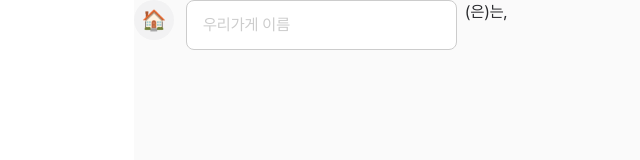
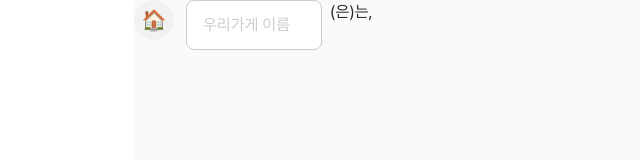
Before and after one commit to side-log/side-log-frontend, a Next.js app in the folder packages/scaffold/: page /landing/form in a window 1280 px wide. Shown: the top 160 px of the page, without its empty margins (86-726 px from the left). Built offline with nearby package versions, Linux system fonts and the light colour scheme; a web font is replaced by a local one.

Commit message:
feat: adjust TextField based on placeholder and incrase on input

```diff
--- a/packages/scaffold/src/components/common/textField/TextField.tsx
+++ b/packages/scaffold/src/components/common/textField/TextField.tsx
@@ -1,4 +1,4 @@
-import React, { useState } from "react"; // React import fo
+import React, { useCallback, useEffect, useRef, useState } from "react";
 import styled from "@emotion/styled";
 import { RegisterOptions, useFormContext, useWatch } from "react-hook-form";
 
@@ -13,12 +13,11 @@ interface TextFieldProps extends React.InputHTMLAttributes<HTMLInputElement> {
   onKeyDown?: (e: React.KeyboardEvent<HTMLInputElement>) => void;
 }
 
-const TextField = (props: TextFieldProps) => {
+const TextField: React.FC<TextFieldProps> = (props: TextFieldProps) => {
   const {
     id,
     placeholder,
     onKeyDown,
-    content,
     options,
     type = "text",
     minWidth,
@@ -27,8 +26,9 @@ const TextField = (props: TextFieldProps) => {
   } = props;
 
   const { register, watch, setValue, control } = useFormContext();
-  const [isFocused, setIsFocused] = useState(false);
+  const [inputWidth, setInputWidth] = useState<string>(minWidth);
 
+  const inputRef = useRef<HTMLInputElement>(null);
   const value = useWatch({
     control: control,
     name: id,
@@ -39,31 +39,58 @@ const TextField = (props: TextFieldProps) => {
     setValue(id, newValue);
   };
 
+  const adjustInputWidth = useCallback(
+    (element: HTMLInputElement | null, value: string | undefined) => {
+      if (element) {
+        const span = document.createElement("span");
+
+        span.style.visibility = "hidden";
+        span.style.position = "absolute";
+        span.style.whiteSpace = "nowrap";
+        span.style.font = window.getComputedStyle(element).font;
+        span.textContent = value || placeholder || "";
+
+        document.body.appendChild(span);
+
+        const width = Math.min(
+          Math.max(span.offsetWidth + 10, parseInt(minWidth)),
+          parseInt(maxWidth)
+        );
+        setInputWidth(`${width}px`);
+
+        document.body.removeChild(span);
+      }
+    },
+    [maxWidth, minWidth, placeholder]
+  );
+
+  useEffect(() => {
+    adjustInputWidth(inputRef.current, value);
+  }, [value, placeholder, minWidth, maxWidth, adjustInputWidth]);
+
   return (
-    <InputContainer isFocused={isFocused}>
+    <InputContainer>
       <StyledInput
         type={type}
         autoComplete="off"
         placeholder={placeholder}
         {...register(id, options)}
+        ref={(e) => {
+          register(id).ref(e);
+          adjustInputWidth(e, value);
+        }}
         onKeyDown={onKeyDown}
         onChange={handleChange}
         value={value || ""}
-        minWidth={minWidth}
-        maxWidth={maxWidth}
+        style={{ width: inputWidth }}
+        {...rest}
       />
     </InputContainer>
   );
 };
 
-const StyledInput = styled.input<{ minWidth: string; maxWidth: string }>`
-  display: inline-block;
+const StyledInput = styled.input`
   padding: 0;
-  align-items: center;
-  justify-content: center;
-  flex-grow: 1;
-  min-width: ${({ minWidth }) => minWidth};
-  max-width: ${({ maxWidth }) => maxWidth};
   color: #28292c;
   font-size: 1.6rem;
   font-weight: 400;
@@ -85,14 +112,13 @@ const StyledInput = styled.input<{ minWidth: string; maxWidth: string }>`
   }
 `;
 
-const InputContainer = styled.div<{ isFocused: Boolean }>`
-  width: fit-content;
+const InputContainer = styled.div`
   display: inline-block;
   align-items: center;
   justify-content: center;
   padding: 12px 16px;
   border-radius: 8px;
-  border: 1px solid ${({ isFocused }) => (isFocused ? "#ed801d" : "#CCCCCC")};
+  border: 1px solid #cccccc;
   background-color: #fff;
 `;
 
```
